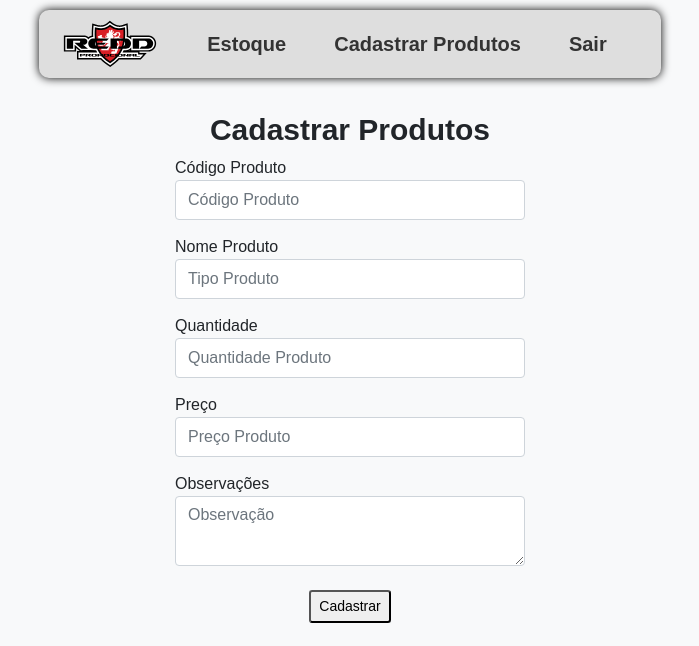
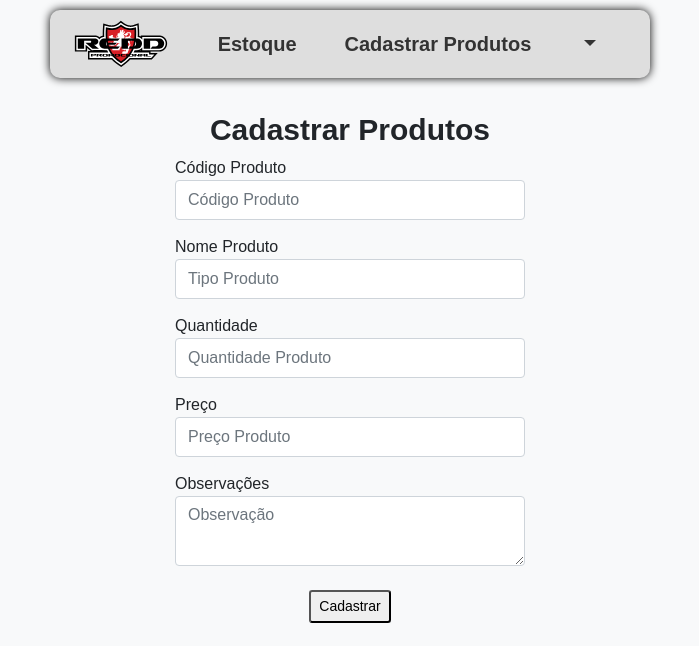
Before and after one commit to felipe-zanata/erp-redd, a Django app: page /cadastrar/ in a window 1280 px wide. Shown: the top 646 px of the page, without its empty margins (290-989 px from the left). Run offline with Django 4.2, Linux system fonts and the light colour scheme; some libraries are stand-ins or nearby versions.

Commit message:
Alteração

```diff
--- a/app_cad_usuarios/templates/base/base.html
+++ b/app_cad_usuarios/templates/base/base.html
@@ -11,6 +11,7 @@
 
 </head>
 
+
 <form class="form-box">
   <div class="navbar">
     <div class="container-fluid d-flex justify-content-center">
@@ -18,7 +19,19 @@
       <img src="../static/redd.svg" alt="Logo">
       <a class="navbar-brand nav-link" href="/produtos/">Estoque</a>
       <a class="navbar-brand nav-link" href="/cadastrar/">Cadastrar Produtos</a>
-      <a class="navbar-brand nav-link" href="/login/">Sair</a>
+      <!-- <span class="navbar-brand nav-link">Olá, {{ user.username }}</span>
+      <a class="navbar-brand nav-link" href="/login/">Sair</a> -->
+      <div class="dropdown">
+        <span class="navbar-brand nav-link dropdown-toggle" id="userMenu" data-toggle="dropdown" aria-haspopup="true" aria-expanded="false">
+            {{ user.username }}
+        </span>
+        <div class="dropdown-menu" aria-labelledby="userMenu">
+            <a class="dropdown-item" href="/admin/">Admin</a> <!-- Abre admin do django -->
+            <a class="dropdown-item" href="/adm/">Gerenciamento</a>
+            <a class="dropdown-item" href="/login/">Sair</a>
+            <!-- Adicione outras opções do menu aqui -->
+        </div>
+    </div>
     </div>
   </div>
 </form>
```
